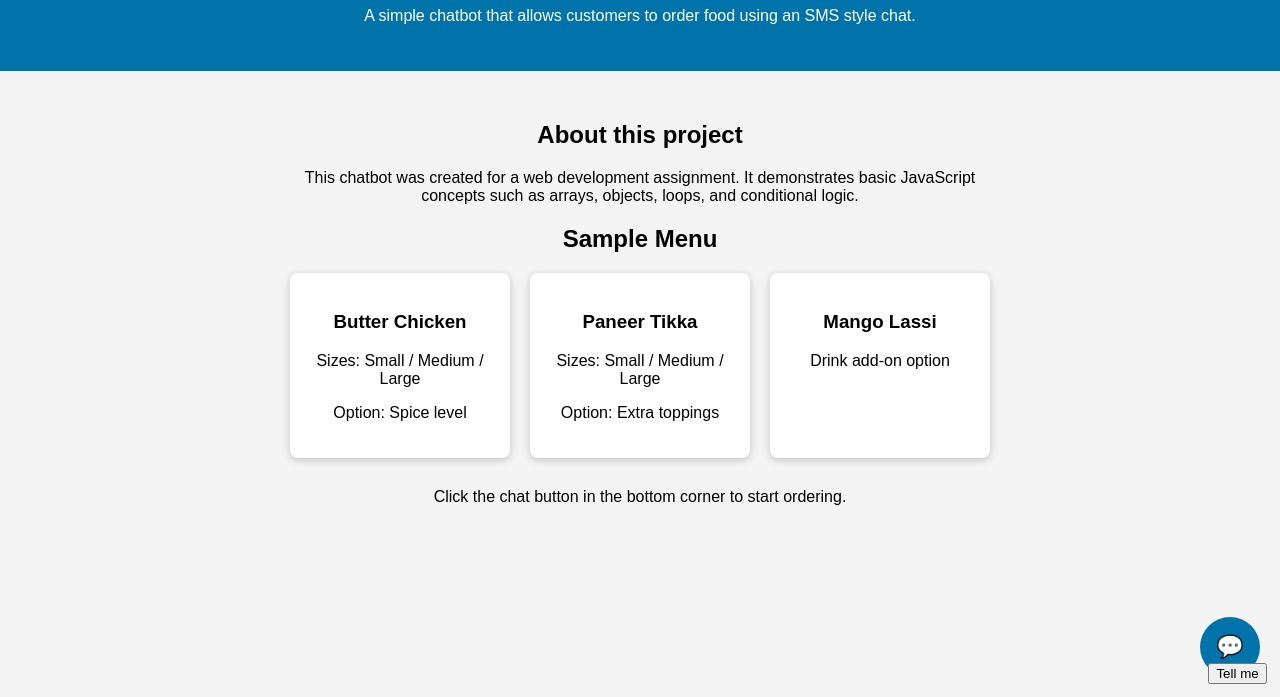
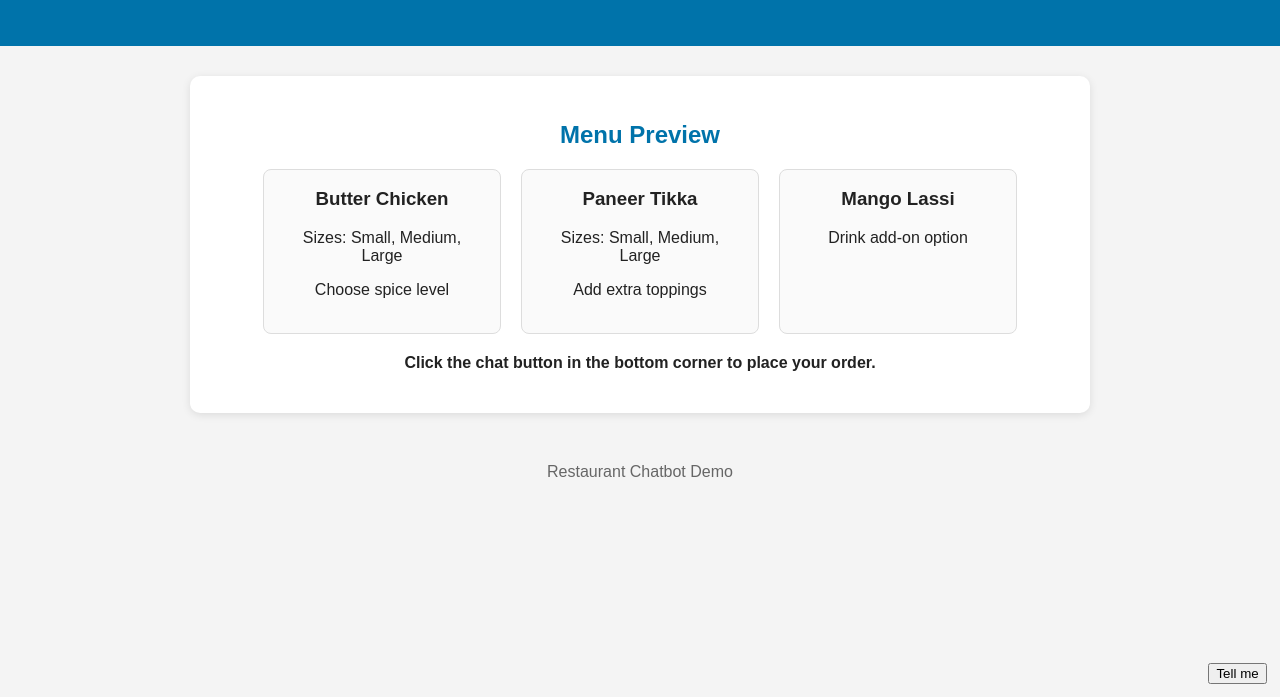
Before and after one commit to Tahasyedddd/sms-chatbot-order, a website: page index.html in a window 1280 px wide. Shown: the part 103-800 px from the top of the page. Drawn offline with Linux system fonts and the light colour scheme.

Commit message:
Update index.html

```diff
--- a/index.html
+++ b/index.html
@@ -1,179 +1,143 @@
 <!DOCTYPE html>
-<html>
+<html lang="en">
 <head>
-<title>SMS Chatbot Ordering System</title>
+<meta charset="UTF-8">
+<meta name="viewport" content="width=device-width, initial-scale=1.0">
+<title>SMS Chatbot Food Ordering</title>
 
 <style>
 
 body{
+margin:0;
 font-family: Arial, sans-serif;
 background:#f4f4f4;
-text-align:center;
-margin:0;
+color:#222;
 }
 
-/* page header */
+/* header */
 
 header{
 background:#0073aa;
 color:white;
+text-align:center;
+padding:35px;
+}
+
+header h1{
+margin:0;
+}
+
+header p{
+margin-top:8px;
+}
+
+/* main content */
+
+main{
+max-width:900px;
+margin:auto;
 padding:30px;
 }
 
-section{
-padding:30px;
-max-width:700px;
-margin:auto;
+/* menu section */
+
+.menu-box{
+background:white;
+padding:25px;
+border-radius:10px;
+box-shadow:0 2px 8px rgba(0,0,0,0.1);
 }
 
-/* menu cards */
-
-.menu{
+.menu-grid{
 display:flex;
+gap:20px;
 justify-content:center;
-gap:20px;
+flex-wrap:wrap;
 margin-top:20px;
 }
 
-.card{
-background:white;
-padding:20px;
+.menu-card{
+background:#fafafa;
+border:1px solid #ddd;
 border-radius:8px;
-box-shadow:0 2px 8px rgba(0,0,0,0.2);
+padding:18px;
 width:200px;
+text-align:center;
 }
 
-/* floating chat button */
-
-#chatButton{
-position:fixed;
-bottom:20px;
-right:20px;
-background:#0073aa;
-color:white;
-border:none;
-width:60px;
-height:60px;
-border-radius:50%;
-font-size:22px;
-cursor:pointer;
+.menu-card h3{
+margin-top:0;
 }
 
-/* chatbot window */
+/* text note */
 
-#chatContainer{
-position:fixed;
-bottom:90px;
-right:20px;
-width:300px;
-background:white;
-border-radius:10px;
-box-shadow:0 4px 12px rgba(0,0,0,0.3);
-display:none;
+.note{
+text-align:center;
+margin-top:20px;
+font-weight:bold;
 }
 
-#chatHeader{
-background:#0073aa;
-color:white;
-padding:10px;
-}
+/* footer */
 
-#chatWindow{
-height:200px;
-overflow-y:auto;
-padding:10px;
-background:#fafafa;
-}
-
-#userInput{
-width:100%;
-padding:10px;
-border:none;
-border-top:1px solid #ddd;
+footer{
+text-align:center;
+padding:20px;
+color:#666;
 }
 
 </style>
+
 </head>
 
 <body>
 
 <header>
-<h1>SMS Chatbot Food Ordering</h1>
-<p>A simple chatbot that allows customers to order food using an SMS style chat.</p>
+<h1>Restaurant SMS Chatbot</h1>
+<p>Order food quickly using our simple chat assistant.</p>
 </header>
 
-<section>
+<main>
 
-<h2>About this project</h2>
+<div class="menu-box">
 
-<p>
-This chatbot was created for a web development assignment.
-It demonstrates basic JavaScript concepts such as arrays,
-objects, loops, and conditional logic.
-</p>
+<h2 style="text-align:center;color:#0073aa;">Menu Preview</h2>
 
-<h2>Sample Menu</h2>
+<div class="menu-grid">
 
-<div class="menu">
-
-<div class="card">
+<div class="menu-card">
 <h3>Butter Chicken</h3>
-<p>Sizes: Small / Medium / Large</p>
-<p>Option: Spice level</p>
+<p>Sizes: Small, Medium, Large</p>
+<p>Choose spice level</p>
 </div>
 
-<div class="card">
+<div class="menu-card">
 <h3>Paneer Tikka</h3>
-<p>Sizes: Small / Medium / Large</p>
-<p>Option: Extra toppings</p>
+<p>Sizes: Small, Medium, Large</p>
+<p>Add extra toppings</p>
 </div>
 
-<div class="card">
+<div class="menu-card">
 <h3>Mango Lassi</h3>
 <p>Drink add-on option</p>
 </div>
 
 </div>
 
-<p style="margin-top:30px;">
-Click the chat button in the bottom corner to start ordering.
+<p class="note">
+Click the chat button in the bottom corner to place your order.
 </p>
-
-</section>
-
-<button id="chatButton">💬</button>
-
-<div id="chatContainer">
-
-<div id="chatHeader">
-Restaurant Chatbot
-</div>
-
-<div id="chatWindow"></div>
-
-<input type="text" id="userInput" placeholder="Type your order...">
 
 </div>
 
-<script src="chat.js"></script>
-<script src="Order.js"></script>
-<script src="fab.js"></script>
+</main>
 
-<script>
+<footer>
+Restaurant Chatbot Demo
+</footer>
 
-document.getElementById("chatButton").onclick=function(){
-
-let chat=document.getElementById("chatContainer");
-
-if(chat.style.display==="none"){
-chat.style.display="block";
-}else{
-chat.style.display="none";
-}
-
-}
-
-</script>
+<script type="module" src="fab.js"></script>
+<script type="module" src="chat.js"></script>
+<script src="https://custom-element.pages.dev/custom-element.js" crossorigin="anonymous"></script>
 
 </body>
 </html>
```
